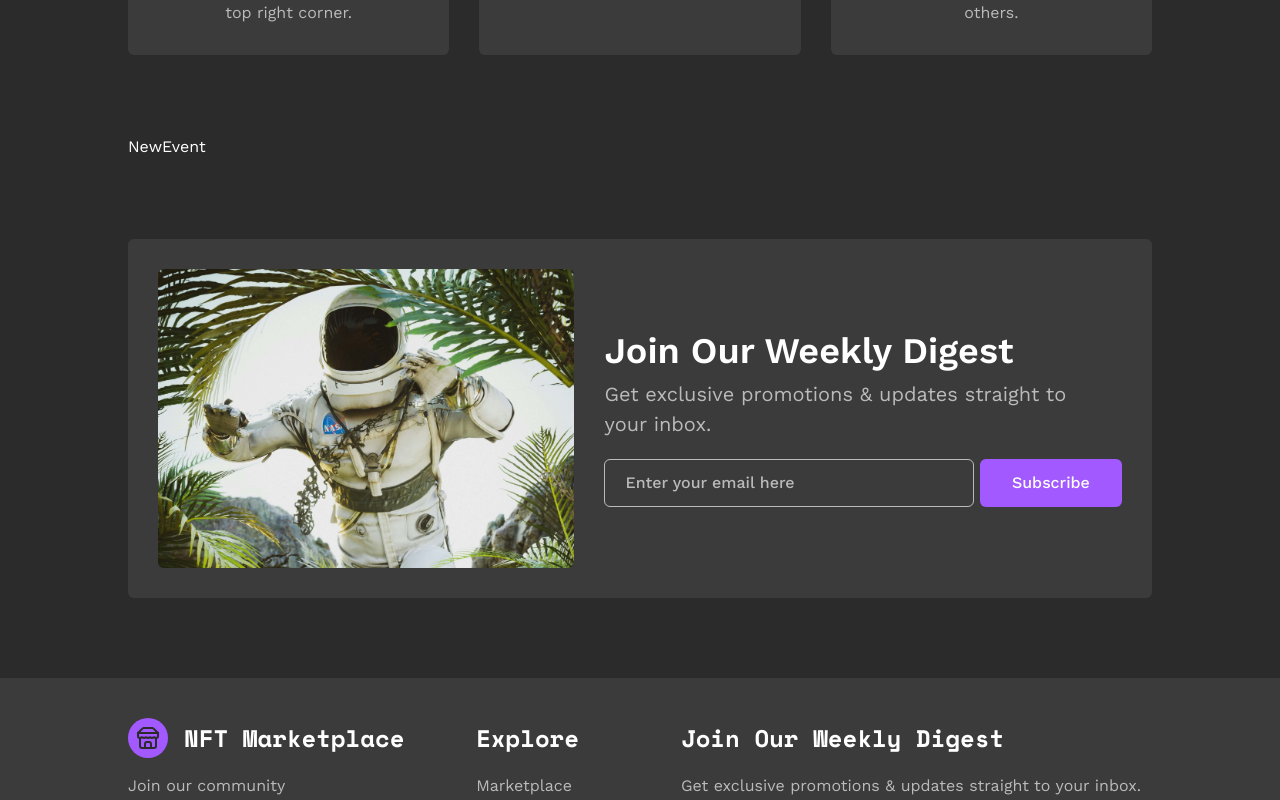
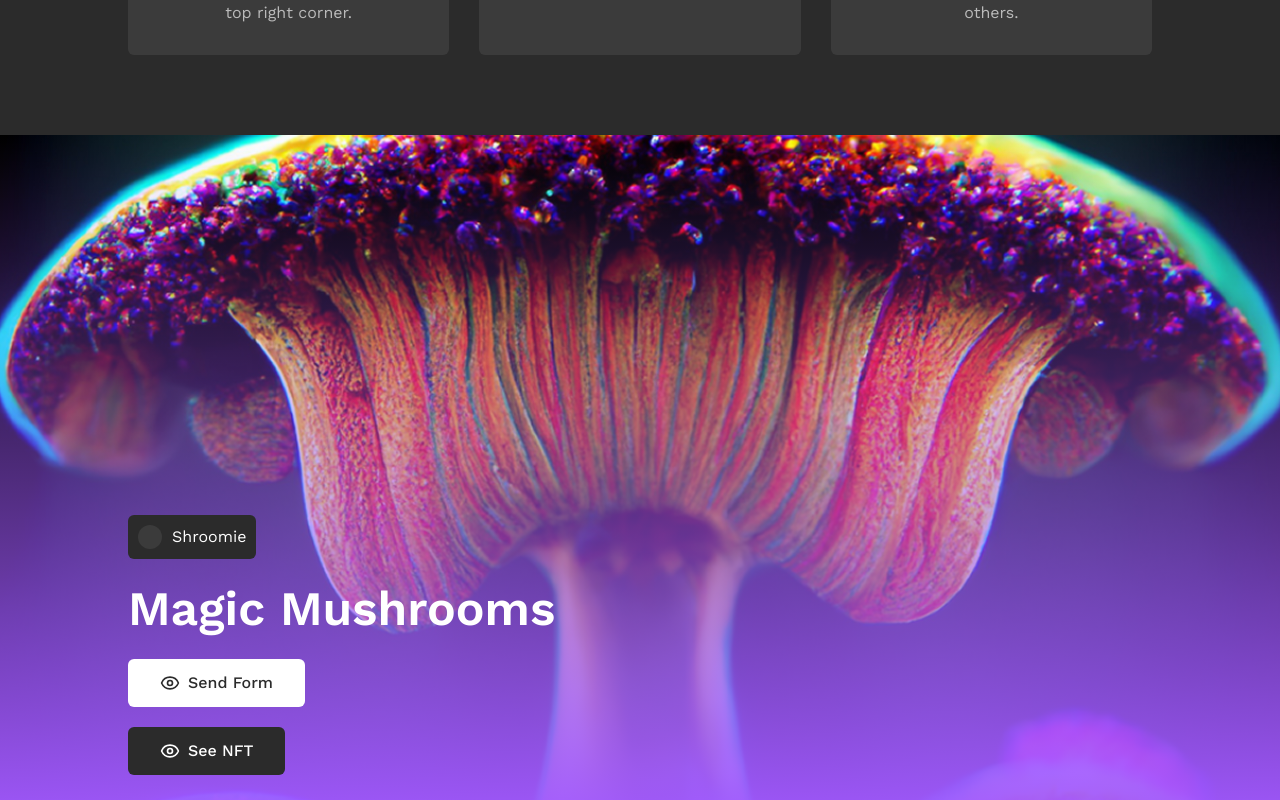
Before and after one commit to dimarogkov/nft-marketplace, a Next.js app: page / in a window 1280 px wide. Shown: the part 660-1460 px from the top of the page. Built offline with nearby package versions, Linux system fonts and the light colour scheme.

Commit message:
update Btn & BtnLink

```diff
--- a/src/components/blocks/NewEvent/NewEvent.tsx
+++ b/src/components/blocks/NewEvent/NewEvent.tsx
@@ -1,7 +1,13 @@
+import { NewEventContent, NewEventImg } from '../../elements';
+
 const NewEvent = () => {
     return (
-        <section className='relative w-full'>
-            <div className='container'>NewEvent</div>
+        <section className='relative w-full h-[700px] bg-gray'>
+            <NewEventImg />
+
+            <div className='relative flex items-end container h-full py-[60px]'>
+                <NewEventContent />
+            </div>
         </section>
     );
 };
--- /dev/null
+++ b/src/components/elements/NewEvent/NewEventContent.tsx
@@ -0,0 +1,28 @@
+import { PATHS } from '@/src/variables';
+import { EnumBtn, EnumTitle } from '@/src/types/enums';
+
+import { Btn, BtnLink, Text, Title } from '../../ui';
+import { Eye } from 'lucide-react';
+
+const NewEventContent = () => {
+    return (
+        <div className='relative flex flex-col gap-5 w-full'>
+            <div className='flex items-center gap-2.5 w-fit rounded-md p-2.5 bg-black'>
+                <span className='size-6 rounded-full bg-gray' />
+                <Text className='!w-auto text-white'>Shroomie</Text>
+            </div>
+
+            <Title titleType={EnumTitle.h2}>Magic Mushrooms</Title>
+
+            <Btn icon={Eye} btnType={EnumBtn.light}>
+                Send Form
+            </Btn>
+
+            <BtnLink href={PATHS.HOME} icon={Eye} btnType={EnumBtn.dark}>
+                See NFT
+            </BtnLink>
+        </div>
+    );
+};
+
+export default NewEventContent;
--- /dev/null
+++ b/src/components/elements/NewEvent/NewEventImg.tsx
@@ -0,0 +1,21 @@
+import Image from 'next/image';
+
+const NewEventImg = () => {
+    return (
+        <div className='absolute top-0 left-0 w-full h-full'>
+            <Image
+                src={'/new_event_img.jpg'}
+                blurDataURL={'/new_event_img.jpg'}
+                alt={'magic_mushrooms'}
+                placeholder='blur'
+                className='img'
+                sizes='100%'
+                fill
+            />
+
+            <div className='absolute top-0 left-0 w-full h-full bg-gradient-to-t from-purple to-transparent' />
+        </div>
+    );
+};
+
+export default NewEventImg;
--- /dev/null
+++ b/src/components/elements/NewEvent/index.ts
@@ -0,0 +1,4 @@
+import NewEventContent from './NewEventContent';
+import NewEventImg from './NewEventImg';
+
+export { NewEventContent, NewEventImg };
--- a/src/components/elements/index.ts
+++ b/src/components/elements/index.ts
@@ -2,5 +2,6 @@ import { BannerContent } from './Banner';
 import { HeaderBurger, HeaderLayer, HeaderLinks } from './Header';
 import { HowItWorksCard } from './HowItWorks';
 import { Logo } from './Logo';
+import { NewEventContent, NewEventImg } from './NewEvent';
 
-export { BannerContent, HeaderBurger, HeaderLayer, HeaderLinks, HowItWorksCard, Logo };
+export { BannerContent, HeaderBurger, HeaderLayer, HeaderLinks, HowItWorksCard, Logo, NewEventContent, NewEventImg };
--- a/src/components/ui/Btn.tsx
+++ b/src/components/ui/Btn.tsx
@@ -11,9 +11,18 @@ interface Props extends ButtonHTMLAttributes<HTMLButtonElement>, RefAttributes<H
 
 const Btn: FC<Props> = forwardRef<HTMLButtonElement, Props>(
     ({ icon: Icon, btnType = EnumBtn.default, className = '', ...props }, ref) => {
+        const btnLinkTypeClasses = {
+            [EnumBtn.default as string]: 'bg-purple text-white',
+            [EnumBtn.outline as string]: 'border-2 border-purple text-white',
+            [EnumBtn.light as string]: 'bg-white text-black',
+            [EnumBtn.dark as string]: 'bg-black text-white',
+        };
+
         const iconClasses = {
             [EnumBtn.default as string]: 'text-white',
             [EnumBtn.outline as string]: 'text-purple',
+            [EnumBtn.light as string]: 'text-black',
+            [EnumBtn.dark as string]: 'text-white',
         };
 
         return (
@@ -22,10 +31,9 @@ const Btn: FC<Props> = forwardRef<HTMLButtonElement, Props>(
                 {...props}
                 className={cn(
                     `flex items-center justify-center gap-2 w-full sm:w-fit height-btn font-medium px-4 md:px-8 rounded-md transition-all duration-300 will-change-transform hover:translate-x-[-2px] hover:translate-y-[-2px] active:translate-x-[2px] active:translate-y-[2px] ${className}`,
+                    !props.disabled && btnLinkTypeClasses[btnType],
                     {
                         'bg-gray text-white/50 pointer-events-none': props.disabled,
-                        'bg-purple text-white': !props.disabled && btnType === EnumBtn.default,
-                        'border-2 border-purple text-white': !props.disabled && btnType === EnumBtn.outline,
                     }
                 )}
             >
--- a/src/components/ui/BtnLink.tsx
+++ b/src/components/ui/BtnLink.tsx
@@ -16,11 +16,15 @@ const BtnLink: FC<Props> = forwardRef<HTMLAnchorElement, Props>(
         const btnLinkTypeClasses = {
             [EnumBtn.default as string]: 'bg-purple text-white',
             [EnumBtn.outline as string]: 'border-2 border-purple text-white',
+            [EnumBtn.light as string]: 'bg-white text-black',
+            [EnumBtn.dark as string]: 'bg-black text-white',
         };
 
         const iconClasses = {
             [EnumBtn.default as string]: 'text-white',
             [EnumBtn.outline as string]: 'text-purple',
+            [EnumBtn.light as string]: 'text-black',
+            [EnumBtn.dark as string]: 'text-white',
         };
 
         return (
--- a/src/types/enums/Btn.ts
+++ b/src/types/enums/Btn.ts
@@ -1,4 +1,6 @@
 export enum EnumBtn {
     default = 'default',
     outline = 'outline',
+    light = 'light',
+    dark = 'dark',
 }
```
Also changed, not shown: public/new_event_img.jpg (added).
